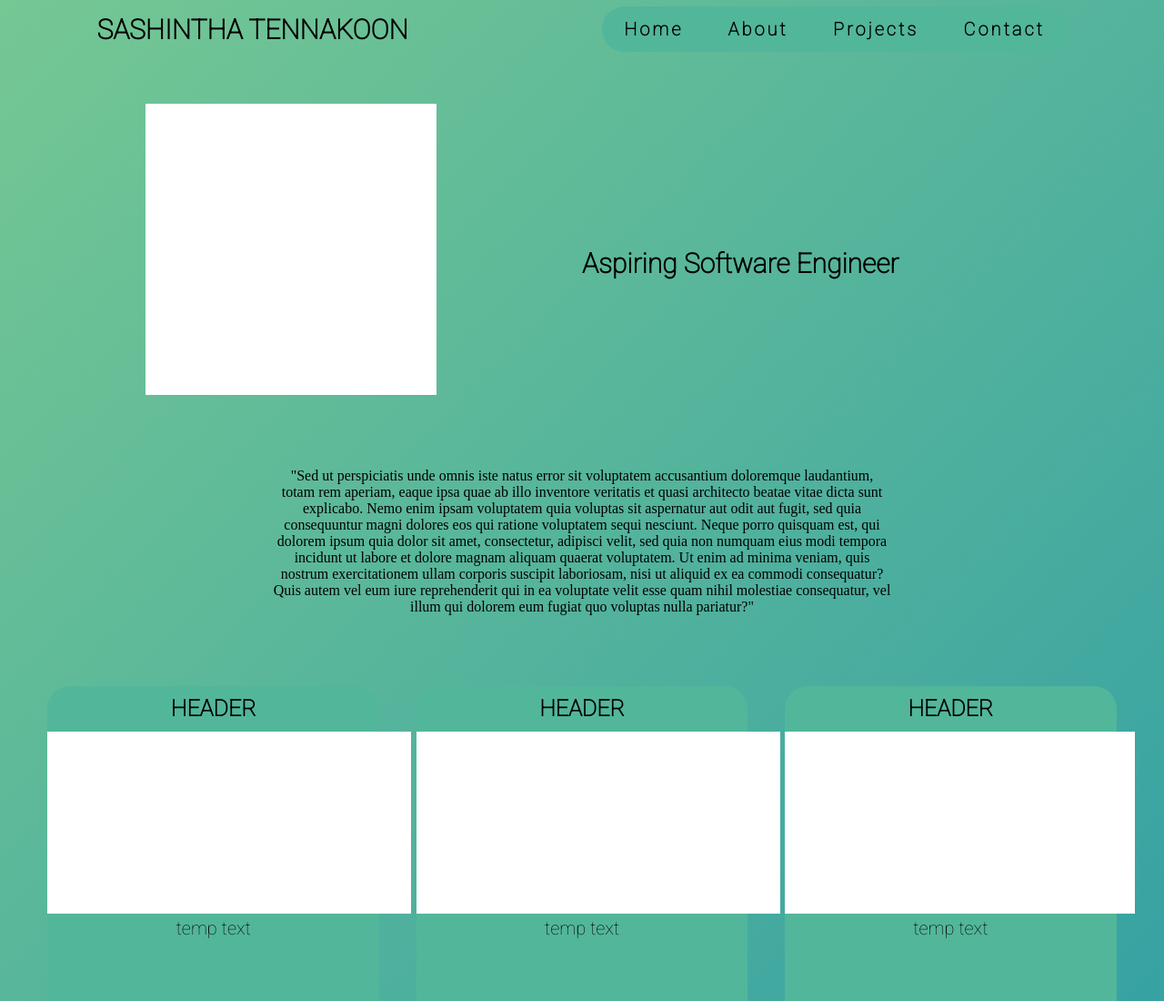
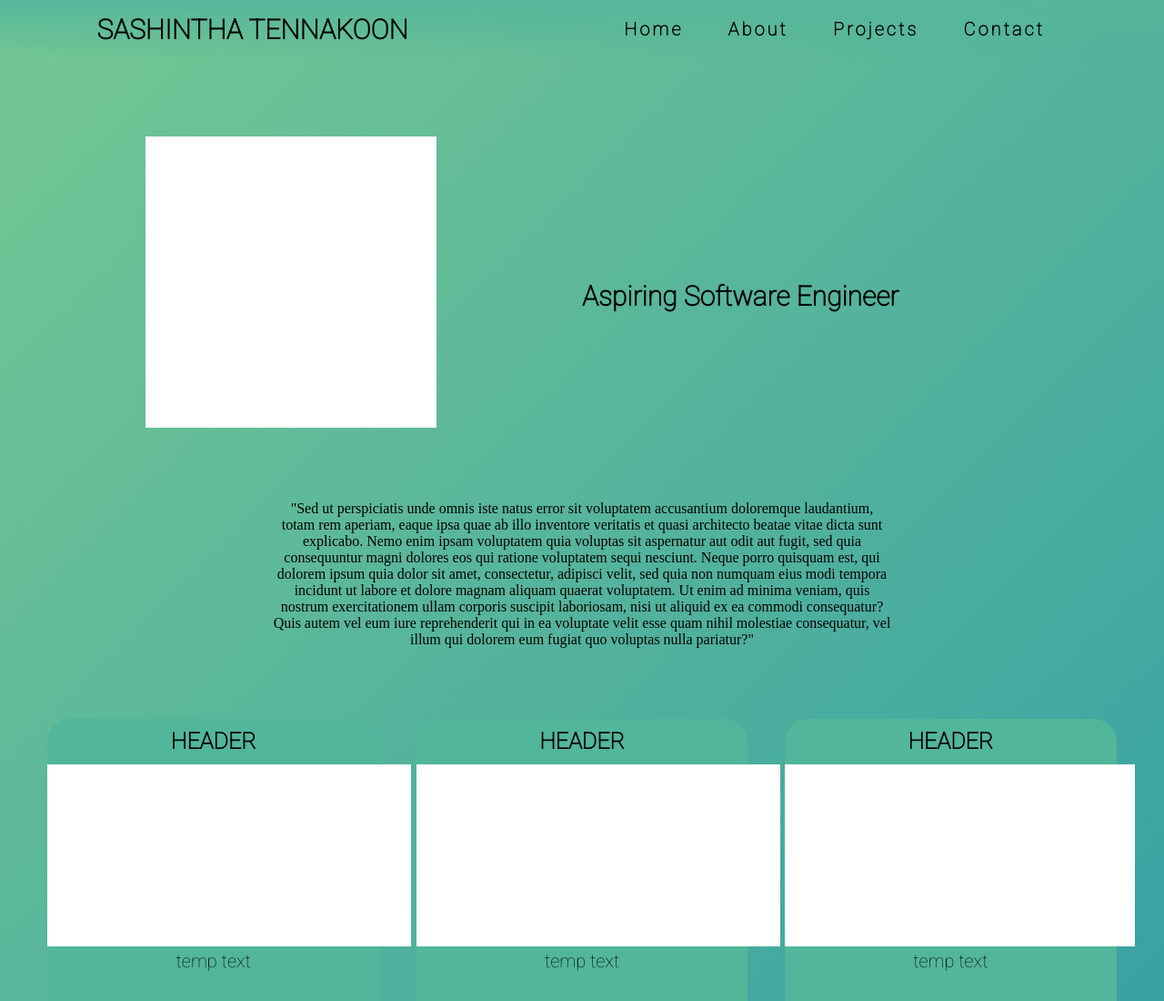
Before and after one commit to sashintha/sashintha.github.io, a plain HTML site: page index.html in a window 1280 px wide. Shown: the top 1100 px of the page at 91% size. Drawn offline with Linux system fonts and the light colour scheme.

Commit message:
fixed nav bar

```diff
--- a/style.css
+++ b/style.css
@@ -53,6 +53,9 @@ nav{
     align-items: center;
     min-height: 8vh;
     font-family: 'Roboto', sans-serif;
+    width:100%;
+    position:fixed;
+    background: linear-gradient(to bottom ,rgba(85,182,154,1), rgba(0,0,0,0));
 }
 
 .logo{
@@ -64,7 +67,7 @@ nav{
     display: flex;
     justify-content: space-around;
     width: 40%;
-    background-color: #52b69a;
+    /* background-color: #52b69a; */
     border-radius: 25px;
     height: 50px;
     text-align: center;
@@ -113,7 +116,7 @@ nav{
         height: 92vh;
         width: 35%;
         top: 8vh;
-        background-color: #500303;
+        background-color: #34a0a4;
         color:#ffffff;
         display: flex;
         flex-direction: column;
@@ -157,6 +160,7 @@ nav{
 /* HOME SECTION STYLING */
 
 #home{
+    padding-top: 100px;
     padding-bottom: 50px;
 }
 
@@ -227,9 +231,9 @@ nav{
     border:2px solid while;
 }
 
-.container ul li:hover{
+/* .container ul li:hover{
     opacity: 0.8;
-}
+} */
 
 .container ul li .title{
     width: 100%;
```
